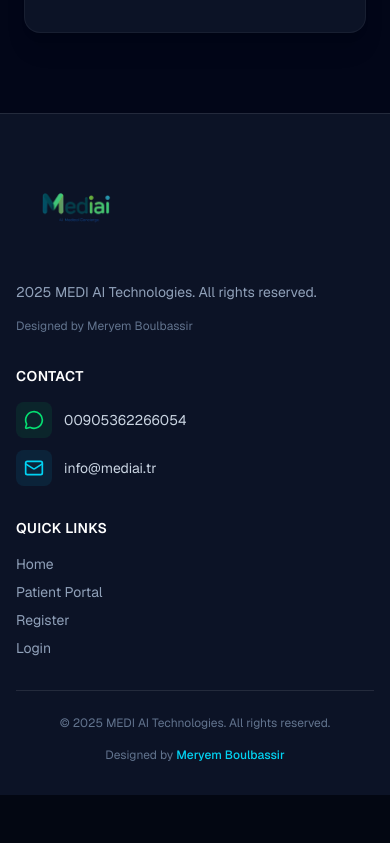
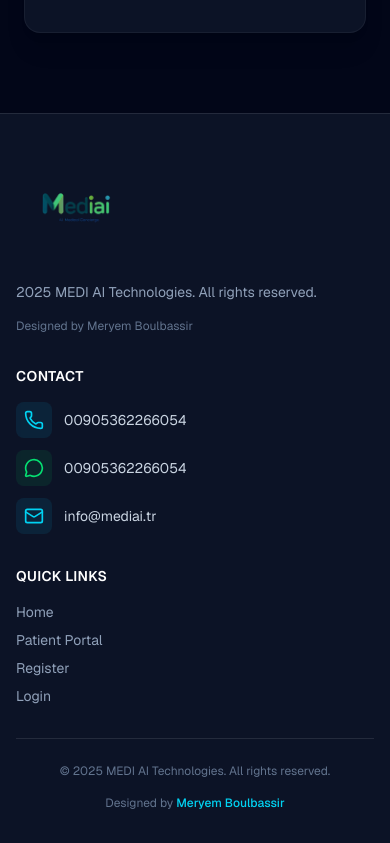
Before and after one commit to meryemnibras/hayat-ai, a Next.js app: page / in a window 390 px wide. Shown: the part 2940-3783 px from the top of the page. Before the commit the page ends 3735 px from the top, so only its background shows below. Built offline with nearby package versions, Linux system fonts and the light colour scheme.

Commit message:
Fix Footer cache issue: Add phone number to Contact section and force revalidation

```diff
--- a/components/shared/LandingFooter.tsx
+++ b/components/shared/LandingFooter.tsx
@@ -1,12 +1,13 @@
 "use client";
 
 import React from "react";
-import { Mail, MessageCircle } from "lucide-react";
+import { Mail, MessageCircle, Phone } from "lucide-react";
 import MediaiLogo from "./MediaiLogo";
 import Link from "next/link";
 
 export default function LandingFooter() {
   const whatsappNumber = "00905362266054";
+  const phoneNumber = "00905362266054";
   const email = "info@mediai.tr";
   const whatsappLink = `https://wa.me/${whatsappNumber.replace(/^00/, "")}`;
 
@@ -31,6 +32,17 @@ export default function LandingFooter() {
               Contact
             </h3>
             <div className="flex flex-col space-y-3">
+              {/* Phone */}
+              <a
+                href={`tel:${phoneNumber}`}
+                className="flex items-center space-x-3 text-slate-300 hover:text-cyan-400 transition-colors group"
+              >
+                <div className="p-2 bg-cyan-500/10 rounded-lg group-hover:bg-cyan-500/20 transition-colors">
+                  <Phone className="h-5 w-5 text-cyan-400" />
+                </div>
+                <span className="text-sm">{phoneNumber}</span>
+              </a>
+
               {/* WhatsApp */}
               <a
                 href={whatsappLink}
--- a/next.config.ts
+++ b/next.config.ts
@@ -19,6 +19,14 @@ const nextConfig: NextConfig = {
 
   // Turbopack config (empty to enable Turbopack)
   turbopack: {},
+
+  // Force revalidation to prevent cache issues
+  experimental: {
+    staleTimes: {
+      dynamic: 0,
+      static: 0,
+    },
+  },
 };
 
 export default nextConfig;
```
